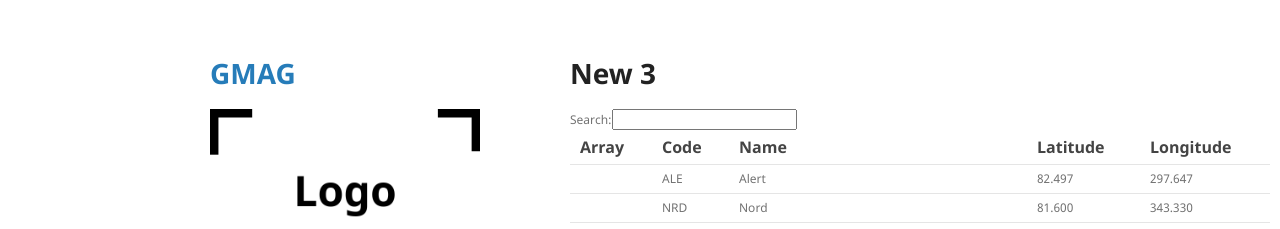
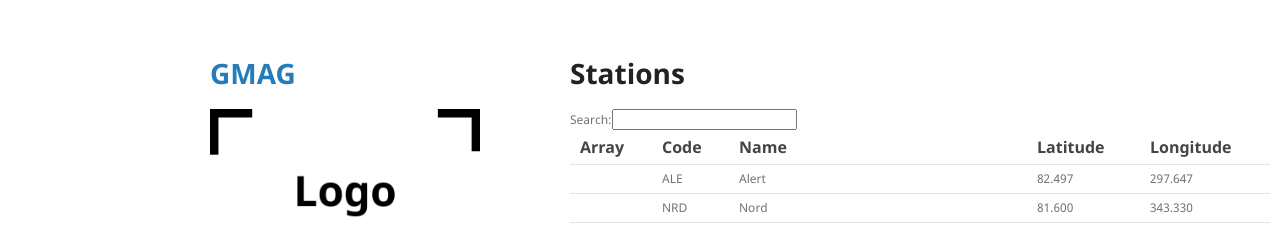
Before and after one commit to kylermurphy/gmag, a Jekyll site: the page built from docs/stations.md, in a window 1280 px wide and 900 px high. Shown: the top 229 px of the window. Built offline with Jekyll 4.4.1, drawn with Linux system fonts in a browser that asks for light colours; nearby versions of some CDN libraries; our own code applies the rules of GitHub Pages for plain Markdown files.

Commit message:
Update stations.md

```diff
--- a/docs/stations.md
+++ b/docs/stations.md
@@ -2,7 +2,7 @@
 layout: default
 ---
 
-# New 3
+# Stations
 
 <div class="display compact" style="height:100%; width:140%; font-size:	12px; overflow:auto;">
 
```
